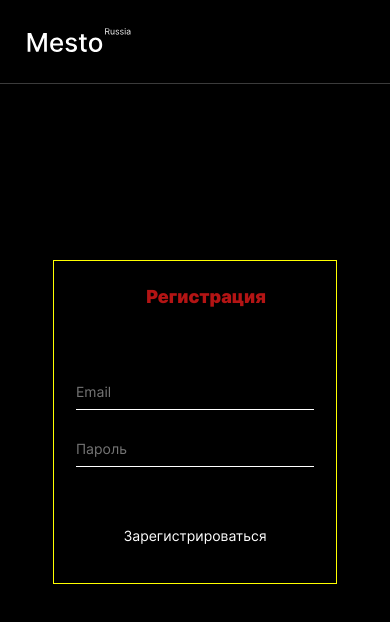
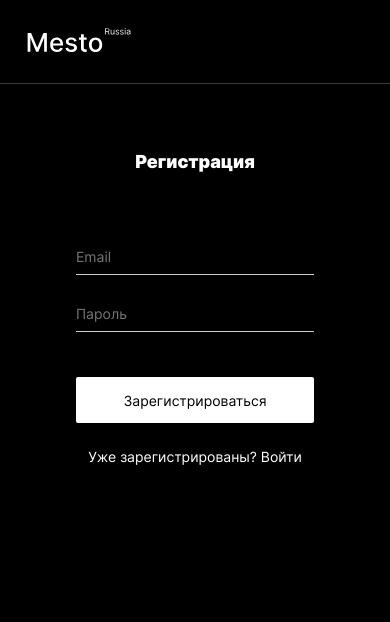
Before and after one commit to olesia1205/react-mesto-auth, a React (Create React App) app: page /sign-up in a window 390 px wide. Shown: the top 622 px of the page. Built offline with nearby package versions, Linux system fonts and the light colour scheme; no server answers.

Commit message:
поправила верстку Register

```diff
--- a/src/blocks/signup/__container/signup__container.css
+++ b/src/blocks/signup/__container/signup__container.css
@@ -3,9 +3,8 @@
   flex-direction: column;
   width: 430px;
   background-color: #000000;
-  margin: auto;
+  margin: 0 auto;
   position: relative;
-  border: 1px solid yellow;
 }
 
 @media screen and (max-width: 630px) {
--- a/src/blocks/signup/__input/signup__input.css
+++ b/src/blocks/signup/__input/signup__input.css
@@ -9,7 +9,7 @@
   font-style: normal;
   font-weight: 400;
   background-color: #000000;
-  border-bottom: 1px solid #FFFFFF;
+  border-bottom: 1px solid #CCCCCC;
 }
 
 .signup__input:focus {
--- /dev/null
+++ b/src/blocks/signup/__link/signup__link.css
@@ -0,0 +1,26 @@
+.signup__link {
+  margin: auto;
+  padding: 0 0 80px;
+  transition: opacity 0.35s linear;
+  cursor: pointer;
+  font-family: 'Inter', 'Arial', 'Helvetica', sans-serif;
+  font-size: 14px;
+  line-height: 17px;
+  font-style: normal;
+  font-weight: 400;
+  color: #FFFFFF;
+  user-select: none;
+  text-decoration: none;
+}
+
+.signup__link:hover {
+  opacity: 80%;
+}
+
+@media screen and (max-width: 630px) {
+  .signup__link {
+    margin: auto;
+    font-size: 14px;
+    line-height: 17px;
+  }
+}
--- /dev/null
+++ b/src/blocks/signup/__submit-button/signup__submit-button.css
@@ -0,0 +1,32 @@
+.signup__submit-button {
+  margin: 216px 36px 15px;
+  padding: 0;
+  border: none;
+  width: 358px;
+  height: 50px;
+  background-color: #FFFFFF;
+  border-radius: 2px;
+  transition: opacity 0.35s linear;
+  cursor: pointer;
+  font-family: 'Inter', 'Arial', 'Helvetica', sans-serif;
+  font-size: 18px;
+  line-height: 22px;
+  font-style: normal;
+  font-weight: 400;
+  color: #000000;
+  user-select: none;
+}
+
+.signup__submit-button:hover {
+  opacity: 80%;
+}
+
+@media screen and (max-width: 630px) {
+  .signup__submit-button {
+    margin: 45px 22px 25px;
+    width: 238px;
+    height: 46px;
+    font-size: 14px;
+    line-height: 17px;
+  }
+}
--- a/src/blocks/signup/__title/signup__title.css
+++ b/src/blocks/signup/__title/signup__title.css
@@ -1,12 +1,12 @@
 .signup__title {
   margin: 0;
-  color: #b31414;
+  color: #ffffff;
   font-family: 'Inter', 'Arial', 'Helvetica', sans-serif;
   font-size: 24px;
   line-height: 29px;
   font-style: normal;
   font-weight: 900;
-  padding: 34px 0 18px;
+  padding: 0 0 20px 0;
   align-self: center;
 }
 
@@ -14,6 +14,6 @@
   .signup__title {
     font-size: 18px;
     line-height: 22px;
-    padding: 25px 0 45px 22px;
+    padding: 25px 0 45px 0;
   }
 }
--- a/src/blocks/signup/signup.css
+++ b/src/blocks/signup/signup.css
@@ -1,6 +1,5 @@
 .signup {
   display: flex;
-  position: fixed;
   top: 0;
   left: 0;
   width: 100%;
--- a/src/components/Register.js
+++ b/src/components/Register.js
@@ -1,4 +1,5 @@
 import React, { useState, useEffect } from 'react';
+import { Link } from 'react-router-dom';
 
 function Register() {
   const [name, setName] = useState('');
@@ -21,7 +22,8 @@ function Register() {
             <input className="signup__input signup__input_info_about" type="text" name="profileAbout" placeholder="Пароль"
               value={description || ''} onChange={evt => setDescription(evt.target.value)} required minLength="2" maxLength="200"/>
             <span className="signup__input-error" id="profileAbout-error"/>
-            <button  className="popup__submit-button" type="submit" name="submit-button" >Зарегистрироваться</button>
+            <button  className="signup__submit-button" type="submit" name="submit-button" >Зарегистрироваться</button>
+            <Link className="signup__link" to="/sign-in">Уже зарегистрированы? Войти</Link>
           </>
         </form>
       </div>
--- a/src/index.css
+++ b/src/index.css
@@ -50,3 +50,5 @@
 @import url(./blocks/signup/__input/signup__input.css);
 @import url(./blocks/signup/__input-error/signup__input-error.css);
 @import url(./blocks/signup/__input-error/_active/signup__input-error_active.css);
+@import url(./blocks/signup/__submit-button/signup__submit-button.css);
+@import url(./blocks/signup/__link/signup__link.css);
```
